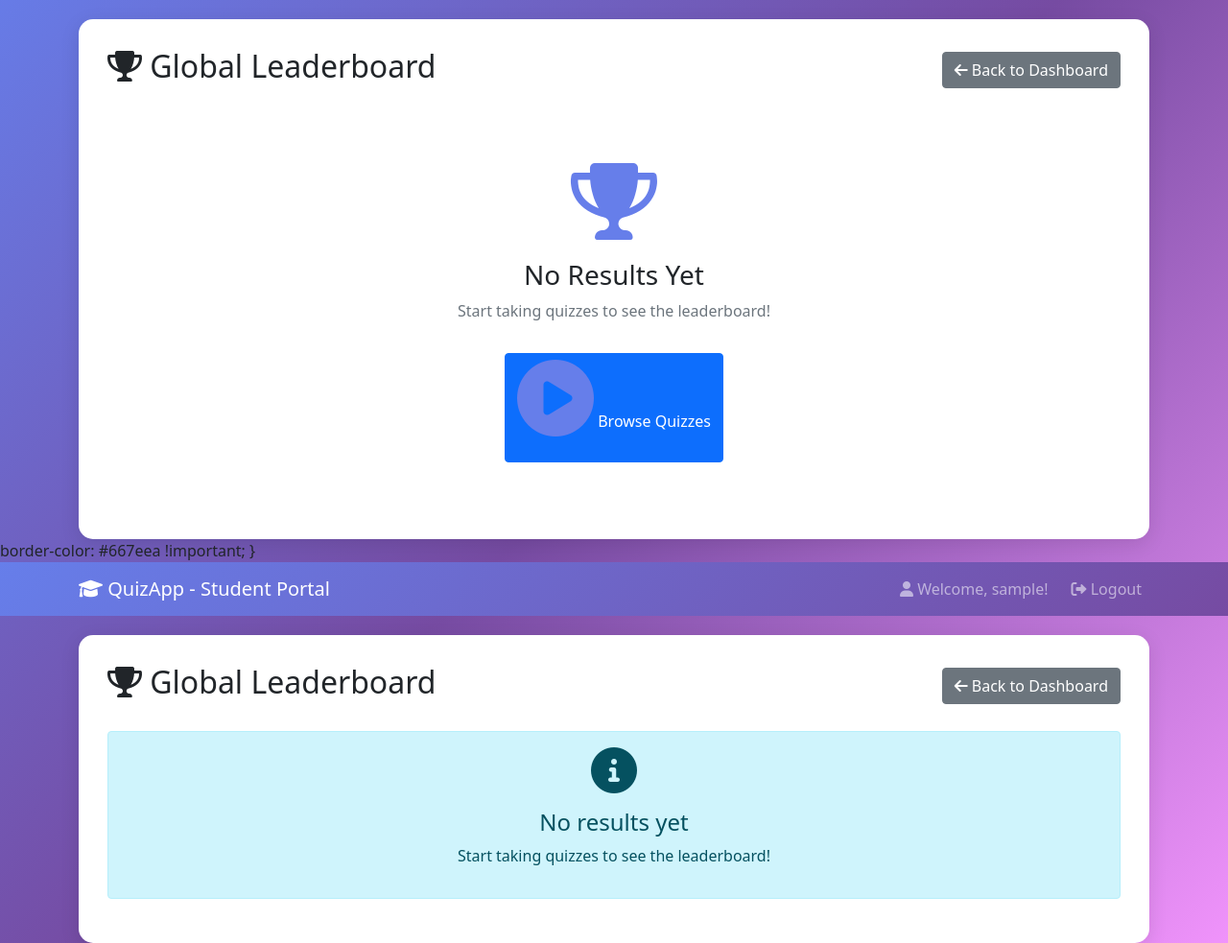
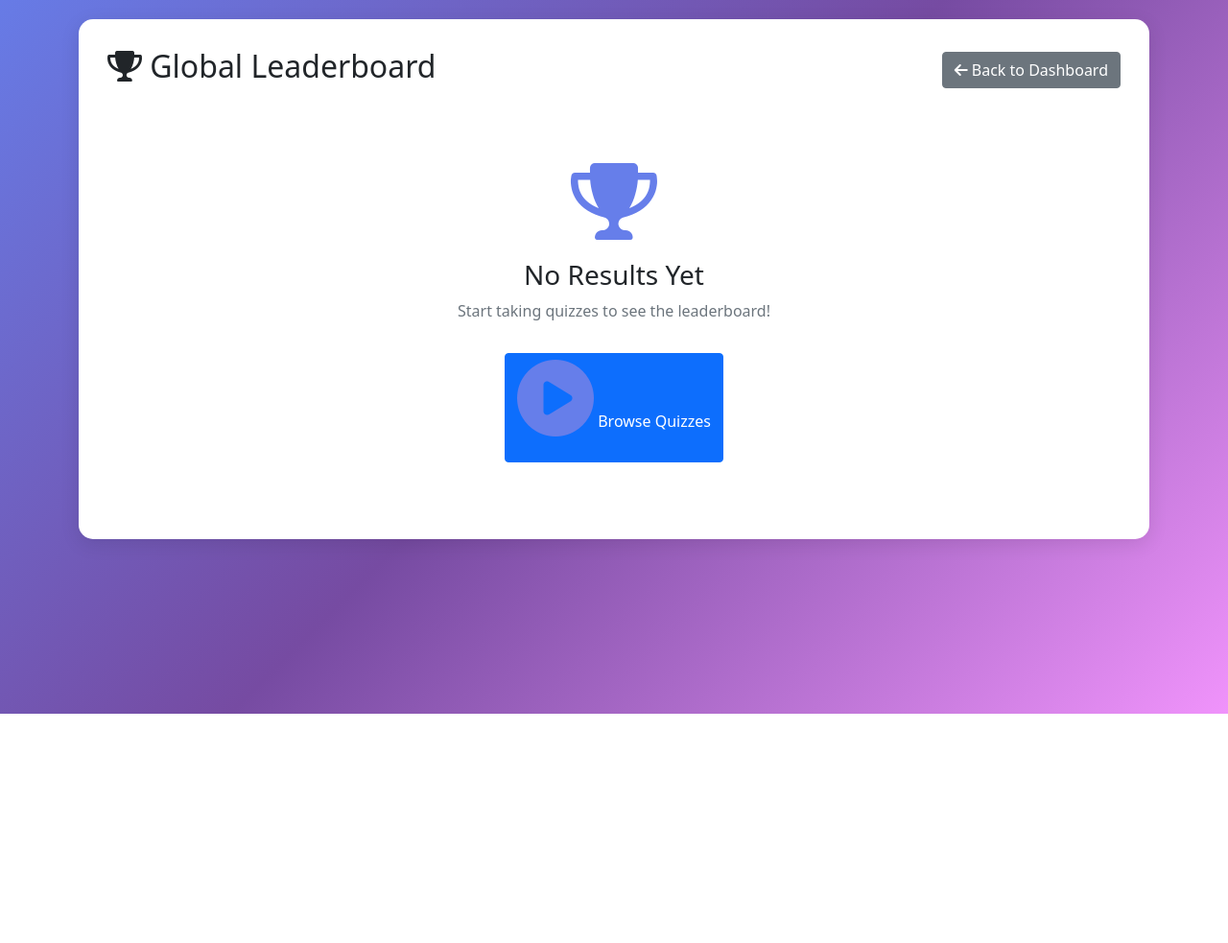
Before and after one commit to Jashdotcom/QuizApp, a Spring Boot app: page /student/leaderboard in a window 1280 px wide. Shown: the part 56-1039 px from the top of the page at 96% size. After the commit the page ends 800 px from the top, so only its background shows below. Run offline with Spring Boot 4, Linux system fonts and the light colour scheme; the visitor is signed in with stand-in values (Sample User, id 1); data that the repository does not hold is empty; some of the project's set-up classes (security, data sources, template engines, error pages and the like) are left out, and stand-ins take their place.

Commit message:
Address code review feedback: fix template and optimize leaderboard query
Co-authored-by: Jashdotcom <183213525+Jashdotcom@users.noreply.github.com>

```diff
--- a/src/main/java/com/example/quizzapp/controller/StudentController.java
+++ b/src/main/java/com/example/quizzapp/controller/StudentController.java
@@ -174,9 +174,8 @@ public class StudentController {
 
         UserPrincipal userPrincipal = (UserPrincipal) authentication.getPrincipal();
 
-        // Get all quiz results ordered by score
-        List<QuizResult> allResults = resultRepository.findAll();
-        allResults.sort((r1, r2) -> Integer.compare(r2.getScore(), r1.getScore()));
+        // Get all quiz results ordered by score (descending) using database query
+        List<QuizResult> allResults = resultRepository.findAllByOrderByScoreDesc();
 
         model.addAttribute("username", userPrincipal.getUsername());
         model.addAttribute("leaderboard", allResults);
--- a/src/main/java/com/example/quizzapp/repository/ResultRepository.java
+++ b/src/main/java/com/example/quizzapp/repository/ResultRepository.java
@@ -9,4 +9,5 @@ import java.util.List;
 public interface ResultRepository extends JpaRepository<QuizResult, Long> {
     List<QuizResult> findByStudent(User student);
     List<QuizResult> findByQuizOrderByScoreDesc(Quiz quiz);
+    List<QuizResult> findAllByOrderByScoreDesc();
 }
--- a/src/main/resources/templates/student-results.html
+++ b/src/main/resources/templates/student-results.html
@@ -191,80 +191,3 @@
 </div>
 </body>
 </html>
-            border-color: #667eea !important;
-        }
-    </style>
-</head>
-<body>
-<nav class="navbar navbar-expand-lg navbar-dark">
-    <div class="container">
-        <a class="navbar-brand" th:href="@{/student/dashboard}">
-            <i class="fas fa-graduation-cap"></i> QuizApp - Student Portal
-        </a>
-        <div class="navbar-nav ms-auto">
-                <span class="navbar-text me-3">
-                    <i class="fas fa-user"></i> Welcome, <span th:text="${username}">Student</span>!
-                </span>
-            <a class="nav-link" href="/logout">
-                <i class="fas fa-sign-out-alt"></i> Logout
-            </a>
-        </div>
-    </div>
-</nav>
-
-<div class="container">
-    <div class="content-card">
-        <div class="d-flex justify-content-between align-items-center mb-4">
-            <h2><i class="fas fa-trophy"></i> Global Leaderboard</h2>
-            <a th:href="@{/student/dashboard}" class="btn btn-secondary">
-                <i class="fas fa-arrow-left"></i> Back to Dashboard
-            </a>
-        </div>
-
-        <div th:if="${leaderboard.empty}">
-            <div class="alert alert-info text-center">
-                <i class="fas fa-info-circle fa-3x mb-3"></i>
-                <h4>No results yet</h4>
-                <p>Start taking quizzes to see the leaderboard!</p>
-            </div>
-        </div>
-
-        <div th:if="${!leaderboard.empty}">
-            <div th:each="result, iterStat : ${leaderboard}">
-                <div class="leaderboard-item" th:classappend="${result.user.username == username} ? 'current-user' : ''">
-                    <div class="row align-items-center">
-                        <div class="col-md-1">
-                            <div class="rank-badge"
-                                 th:classappend="${iterStat.count == 1} ? 'rank-1' : (${iterStat.count == 2} ? 'rank-2' : (${iterStat.count == 3} ? 'rank-3' : 'rank-other'))">
-                                <span th:text="${iterStat.count}">1</span>
-                            </div>
-                        </div>
-                        <div class="col-md-4">
-                            <h5 class="mb-0">
-                                <span th:text="${result.user.username}">Student Name</span>
-                                <span th:if="${result.user.username == username}" class="badge bg-primary">You</span>
-                            </h5>
-                            <small class="text-muted" th:text="${result.quiz.title}">Quiz Title</small>
-                        </div>
-                        <div class="col-md-3">
-                            <strong>Score:</strong>
-                            <span class="badge"
-                                  th:classappend="${result.score >= 80} ? 'bg-success' : (${result.score >= 60} ? 'bg-warning' : 'bg-danger')"
-                                  style="font-size: 18px; padding: 8px 15px;"
-                                  th:text="${result.score} + '%'">0%</span>
-                        </div>
-                        <div class="col-md-2">
-                            <strong>Correct:</strong>
-                            <span th:text="${result.correctAnswers} + '/' + ${result.totalQuestions}">0/0</span>
-                        </div>
-                        <div class="col-md-2">
-                            <small class="text-muted" th:text="${#temporals.format(result.completedAt, 'MMM dd')}">Date</small>
-                        </div>
-                    </div>
-                </div>
-            </div>
-        </div>
-    </div>
-</div>
-</body>
-</html>
```
